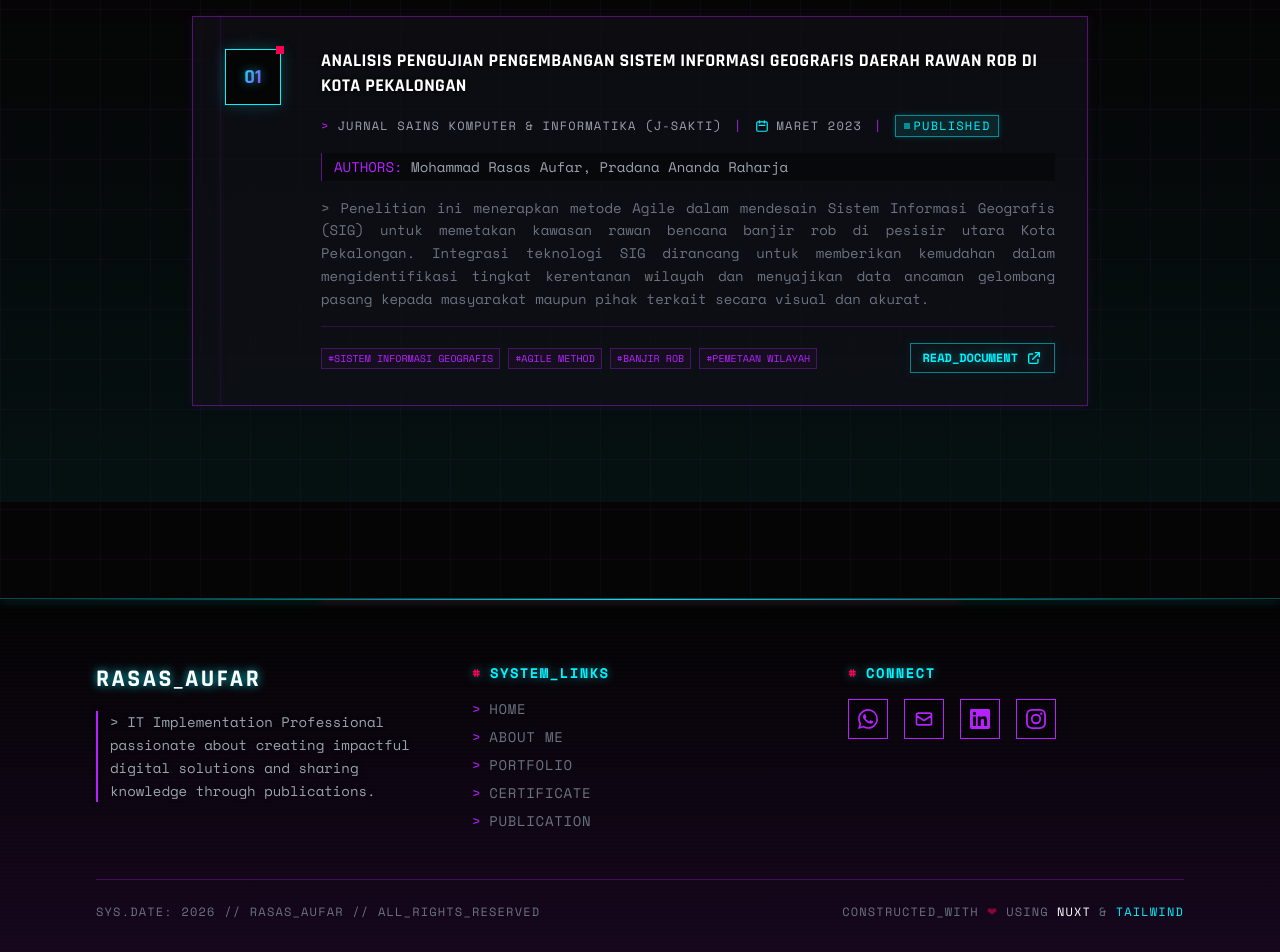
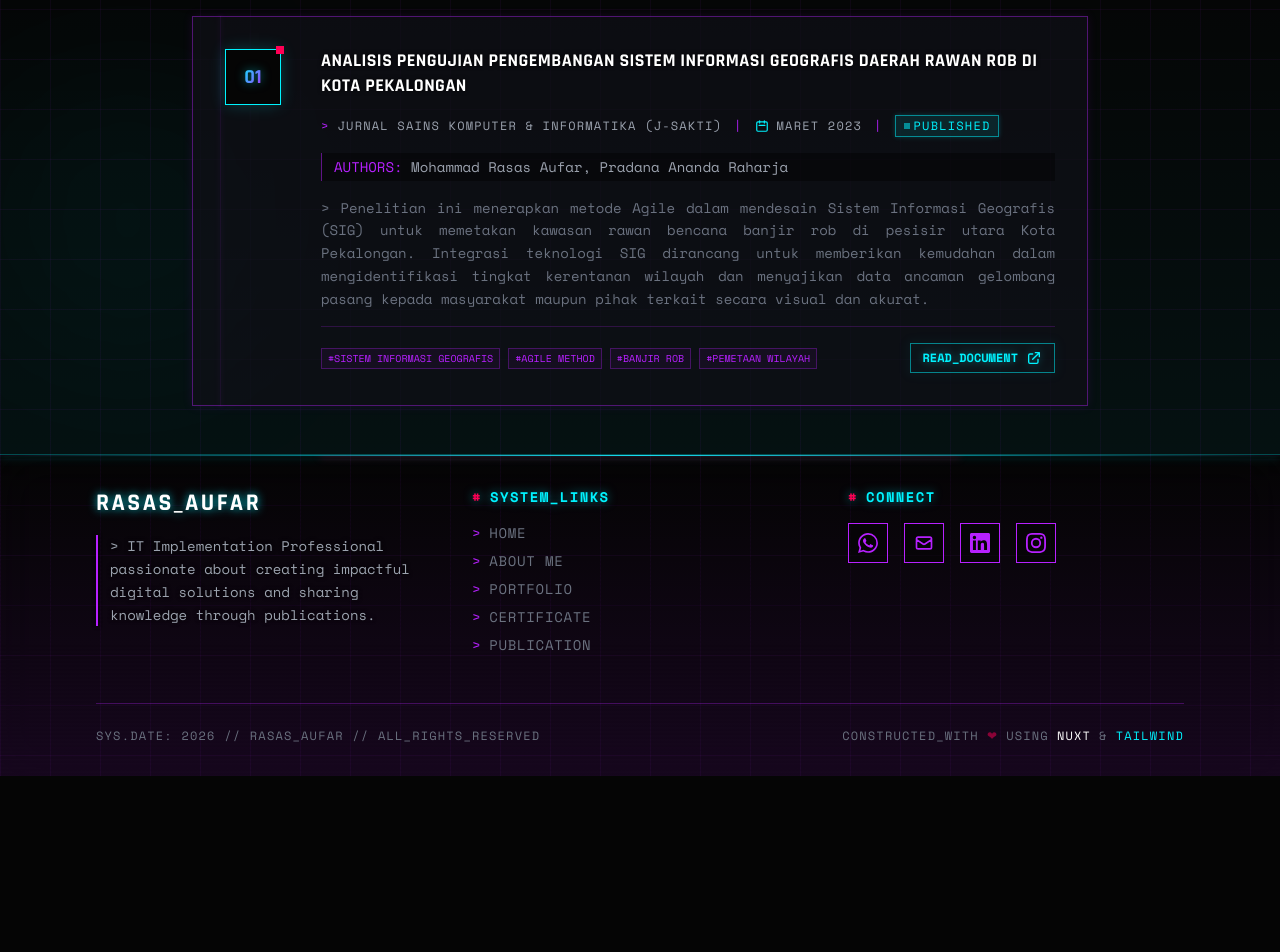
Before and after one commit to rasasaufar/portofolio-rasas-v3, a Nuxt app: page / in a window 1280 px wide. Shown: the part 9991-10943 px from the top of the page. After the commit the page ends 10767 px from the top, so only its background shows below. Built offline with nearby package versions, Linux system fonts and the light colour scheme.

Commit message:
feat: Add new `AppFooter` and `SectionPublication` components.

```diff
--- a/app/components/AppFooter.vue
+++ b/app/components/AppFooter.vue
@@ -1,5 +1,5 @@
 <template>
-  <footer class="relative mt-24 border-t border-cyber-light-border dark:border-cyber-cyan/30 bg-cyber-light-surface dark:bg-cyber-bg overflow-hidden flex-shrink-0">
+  <footer class="relative border-t border-cyber-light-border dark:border-cyber-cyan/30 bg-cyber-light-surface/50 dark:bg-cyber-bg/50 backdrop-blur-xl bg-gradient-mesh overflow-hidden flex-shrink-0">
     <!-- Top Decorative Line -->
     <div class="absolute top-0 left-0 w-full h-[1px] bg-gradient-to-r from-transparent via-cyber-cyan to-transparent shadow-[0_0_10px_rgba(0,243,255,0.8)]"></div>
     <div class="absolute top-0 left-1/4 w-1/2 h-[1px] bg-cyber-pink blur-sm"></div>
@@ -7,7 +7,7 @@
     <!-- Scanline Overlay -->
     <div class="absolute inset-0 bg-[linear-gradient(transparent_50%,rgba(0,0,0,0.5)_50%)] bg-[length:100%_4px] pointer-events-none opacity-30 z-0"></div>
 
-    <div class="relative z-10 pt-16 pb-8 bg-gradient-to-b from-transparent to-cyber-purple/10">
+    <div class="relative z-10 pt-8 pb-8 bg-gradient-to-b from-transparent to-cyber-purple/10">
       <div class="max-w-6xl mx-auto px-4 sm:px-6 lg:px-8">
         <div class="grid grid-cols-1 md:grid-cols-3 gap-10 mb-12">
           <!-- Brand -->
--- a/app/components/SectionPublication.vue
+++ b/app/components/SectionPublication.vue
@@ -1,7 +1,8 @@
 <template>
-  <section id="publication" class="py-24 relative overflow-hidden">
+  <section id="publication" class="pt-24 pb-12 relative overflow-hidden">
     <!-- Decorative background -->
     <div class="absolute bottom-0 left-0 w-full h-[500px] bg-[linear-gradient(transparent_0%,rgba(0,243,255,0.05)_100%)] pointer-events-none"></div>
+    <div class="absolute top-1/2 left-0 w-64 h-64 bg-cyber-cyan/5 rounded-full blur-[100px] pointer-events-none"></div>
 
     <div class="max-w-6xl mx-auto px-4 sm:px-6 lg:px-8 relative z-10">
       <!-- Section Header -->
```
